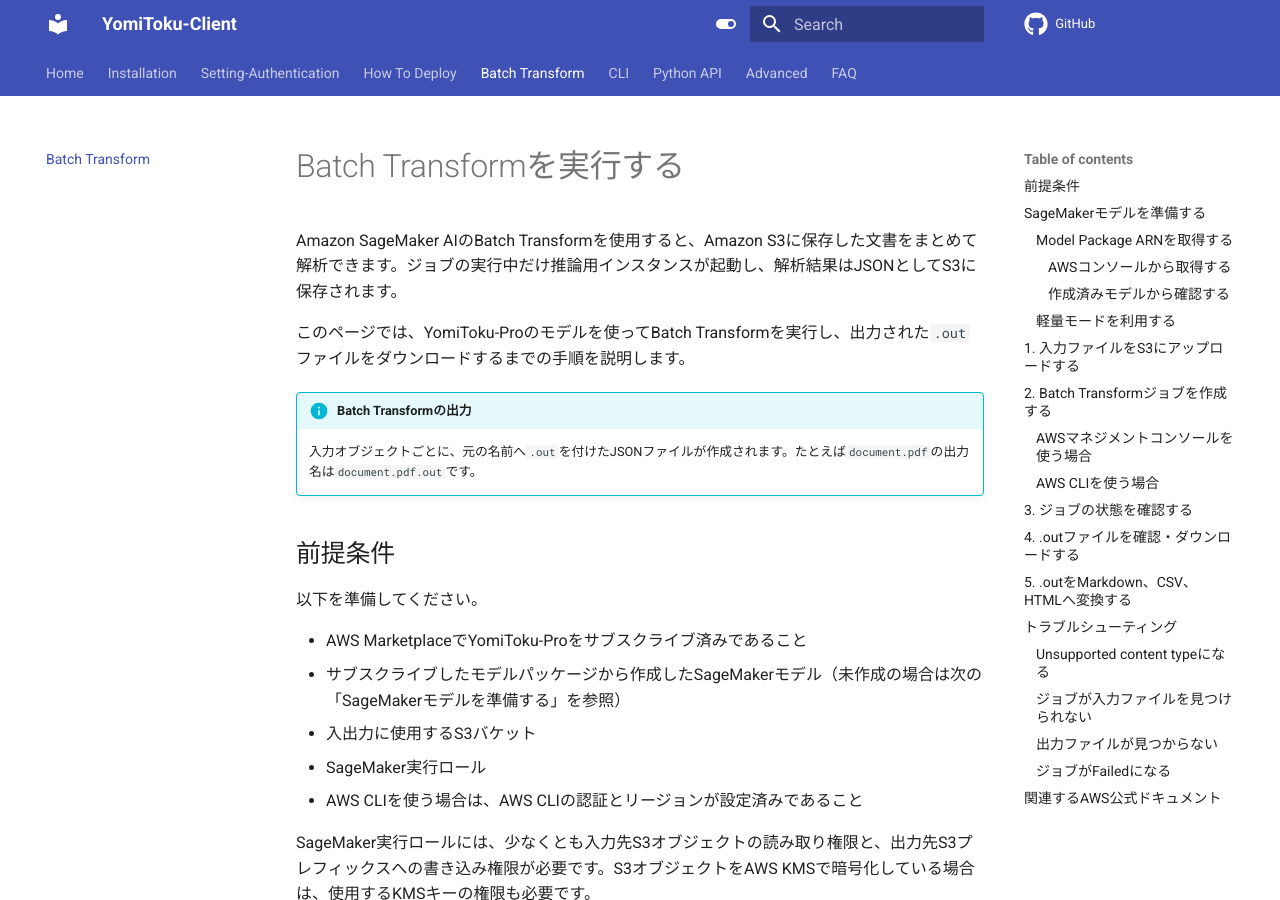
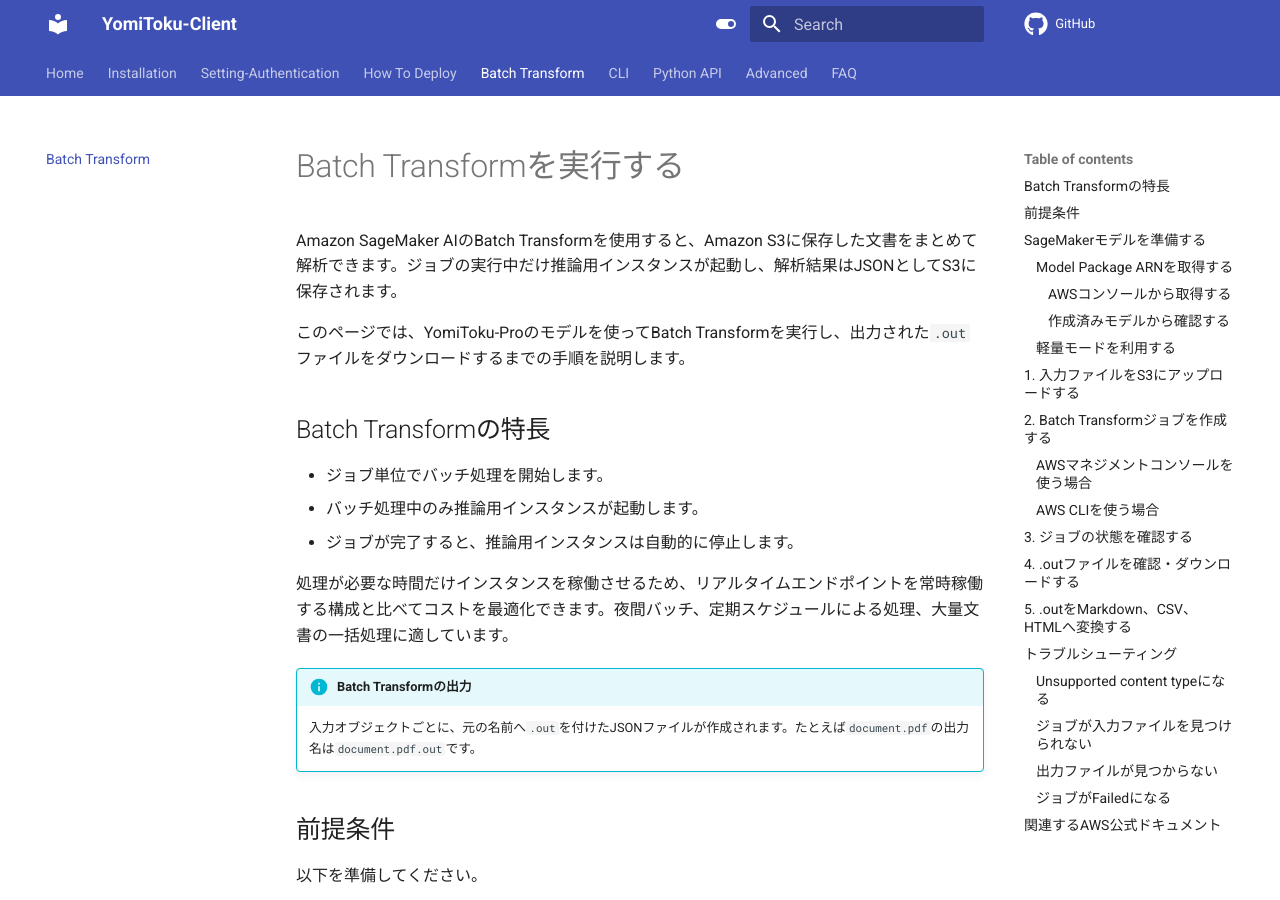
Before and after one commit to MLism-Inc/yomitoku-client, an MkDocs documentation site: the page built from docs/batch-transform.md, in a window 1280 px wide and 900 px high. Built offline with MkDocs 1.6.1 and Material for MkDocs 9.7.7, drawn with Linux system fonts in a browser that asks for light colours; comment, search, counter and statistics services are not loaded.

Commit message:
docs: refine Batch Transform guidance

```diff
--- a/docs/batch-transform.md
+++ b/docs/batch-transform.md
@@ -3,6 +3,14 @@
 Amazon SageMaker AIのBatch Transformを使用すると、Amazon S3に保存した文書をまとめて解析できます。ジョブの実行中だけ推論用インスタンスが起動し、解析結果はJSONとしてS3に保存されます。
 
 このページでは、YomiToku-Proのモデルを使ってBatch Transformを実行し、出力された`.out`ファイルをダウンロードするまでの手順を説明します。
+
+## Batch Transformの特長
+
+- ジョブ単位でバッチ処理を開始します。
+- バッチ処理中のみ推論用インスタンスが起動します。
+- ジョブが完了すると、推論用インスタンスは自動的に停止します。
+
+処理が必要な時間だけインスタンスを稼働させるため、リアルタイムエンドポイントを常時稼働する構成と比べてコストを最適化できます。夜間バッチ、定期スケジュールによる処理、大量文書の一括処理に適しています。
 
 !!! info "Batch Transformの出力"
     入力オブジェクトごとに、元の名前へ`.out`を付けたJSONファイルが作成されます。たとえば`document.pdf`の出力名は`document.pdf.out`です。
```
Also changed, not shown: README.md (+0 -40 lines).
